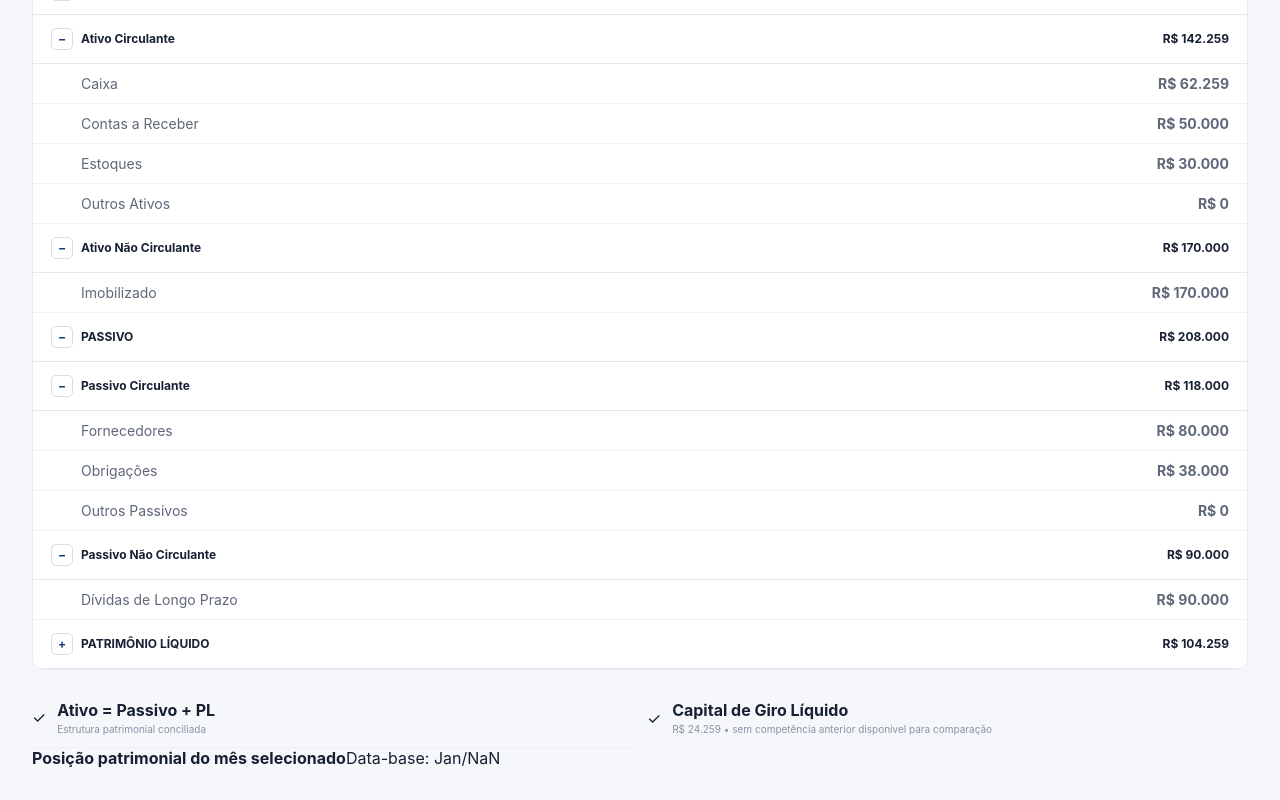
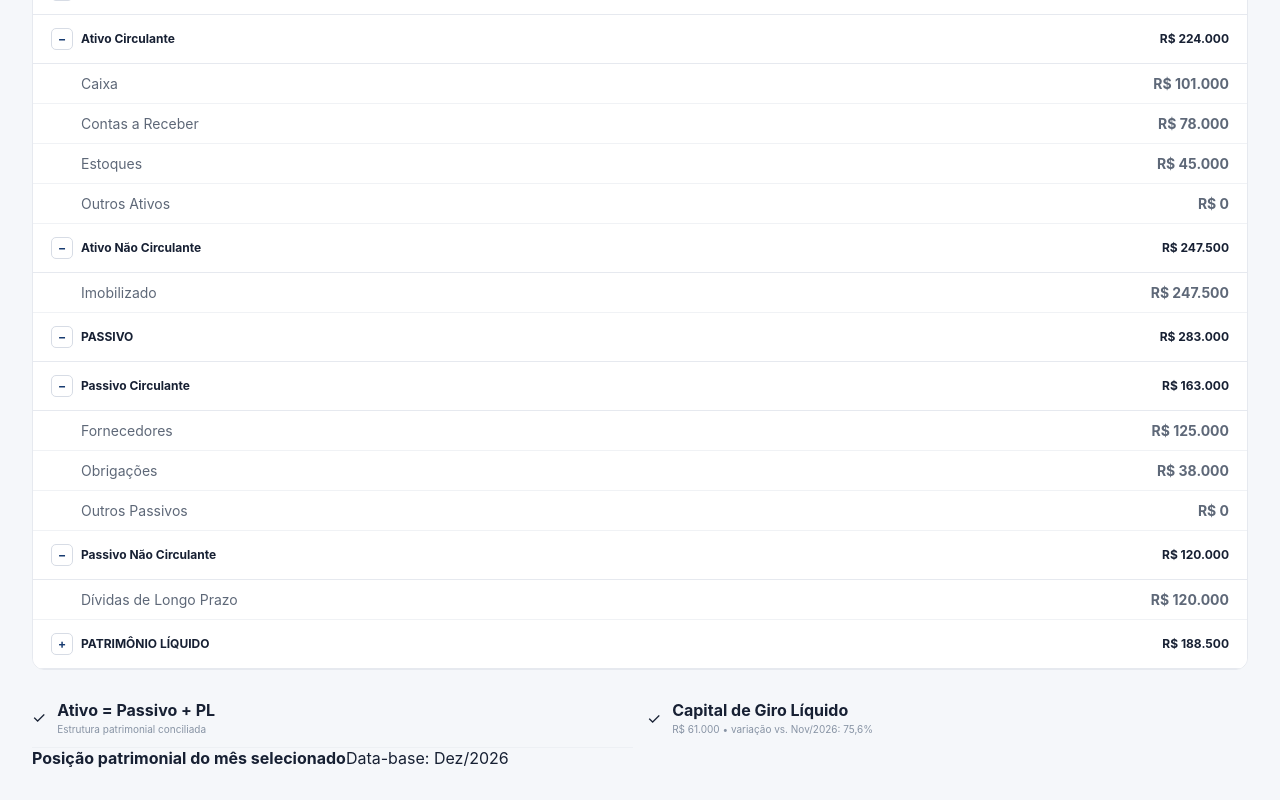
Before and after one commit to cardoso4009-byte/bp-financeiro-bi, a Next.js app: page /balanco-gerencial in a window 1280 px wide. Shown: the part 522-1322 px from the top of the page. Built offline with nearby package versions, Linux system fonts and the light colour scheme.

Commit message:
fix: corrige ano e competência no balanço gerencial

```diff
--- a/app/balanco-gerencial/page.tsx
+++ b/app/balanco-gerencial/page.tsx
@@ -1,16 +1,16 @@
 'use client'
 import {useMemo, useState} from 'react'
+import {financialCore} from '@/lib/financial-core'
 import {monthlyBalance} from '@/lib/monthly-data'
 import ReportPeriodFilter from '@/components/report-period-filter'
-import {DEFAULT_REPORT_PERIOD, competence, monthLabel, type ReportPeriod} from '@/lib/report-period'
+import {DEFAULT_REPORT_PERIOD, monthLabel, type ReportPeriod} from '@/lib/report-period'
 
 const brl=(n:number)=>n.toLocaleString('pt-BR',{style:'currency',currency:'BRL',maximumFractionDigits:0})
 const pct=(n:number)=>`${(n*100).toFixed(1).replace('.',',')}%`
 const months=monthlyBalance.map(m=>m.month)
-const availableYears=Array.from(new Set(months.map(x=>Number(x.slice(0,4))))).sort((a,b)=>a-b)
-const latestCompetence=months.at(-1)
-const defaultYear=latestCompetence?Number(latestCompetence.slice(0,4)):(availableYears.at(-1)??2026)
-const defaultMonth=latestCompetence?Number(latestCompetence.slice(5,7)):1
+const availableYears=Array.from(new Set(financialCore.map(x=>x.year))).sort((a,b)=>a-b)
+const defaultYear=availableYears.at(-1)??2026
+const defaultMonth=monthlyBalance.length||1
 
 type GroupProps={title:string;value:number;children:React.ReactNode;defaultOpen?:boolean}
 function Group({title,value,children,defaultOpen=true}:GroupProps){
@@ -26,10 +26,9 @@ function Check({ok,label,value}:{ok:boolean;label:string;value:string}){return <
 export default function BalancoGerencial(){
  const[period,setPeriod]=useState<ReportPeriod>({...DEFAULT_REPORT_PERIOD,year:defaultYear,month:defaultMonth})
  const[mode,setMode]=useState<'estrutura'|'indicadores'>('estrutura')
- const competenceKey=competence(period.year,period.month)
- const baseIndex=Math.max(0,months.findIndex(x=>x===competenceKey))
- const m=monthlyBalance.find(x=>x.month===competenceKey) ?? monthlyBalance[baseIndex]
- const prevIndex=period.month===1 ? months.findIndex(x=>x===`${period.year-1}-12`) : baseIndex-1
+ const baseIndex=Math.min(Math.max(period.month-1,0),Math.max(months.length-1,0))
+ const m=monthlyBalance[baseIndex] ?? monthlyBalance[0]
+ const prevIndex=period.month===1 ? -1 : baseIndex-1
  const prev=prevIndex>=0 ? monthlyBalance[prevIndex] : null
  const variance=(a:number,b:number)=>b!==0?(a-b)/Math.abs(b):0
  const patrimonioCheck=m.ativoTotal-(m.passivoTotal+m.pl)
```
